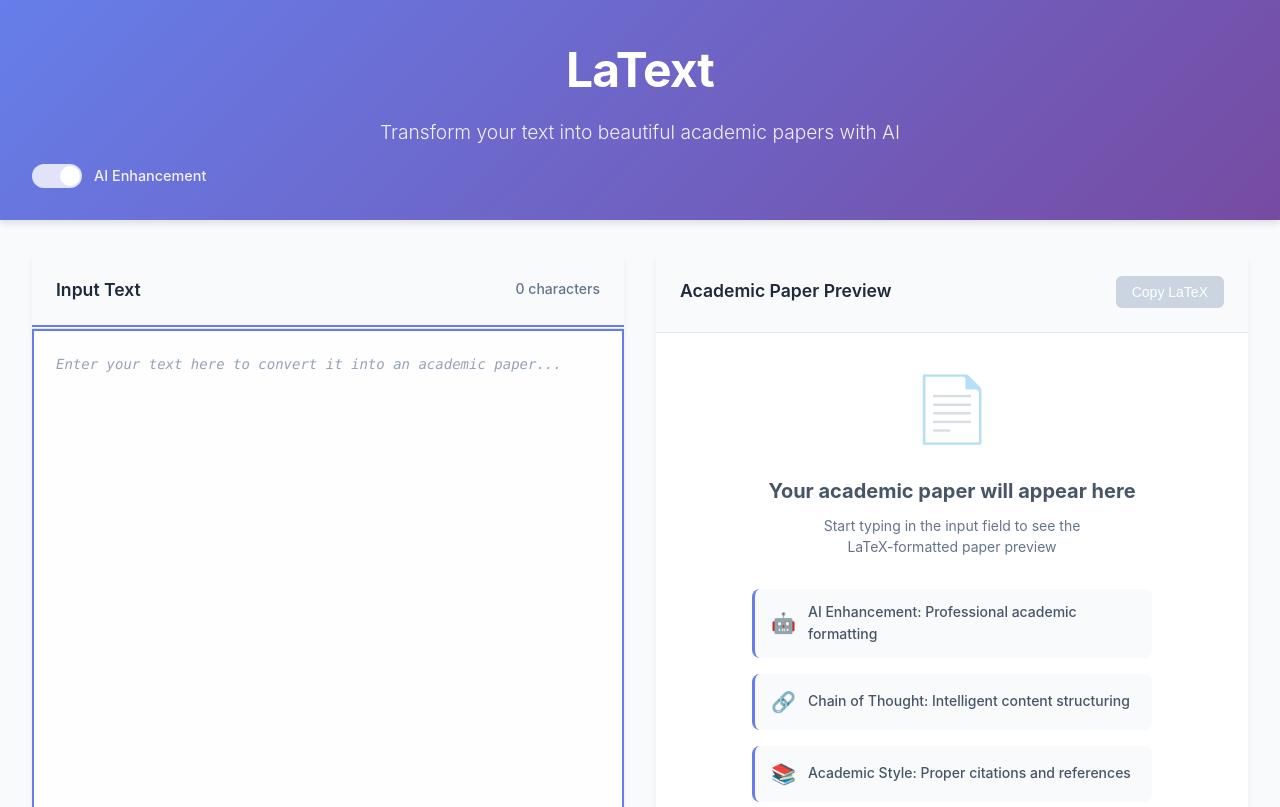
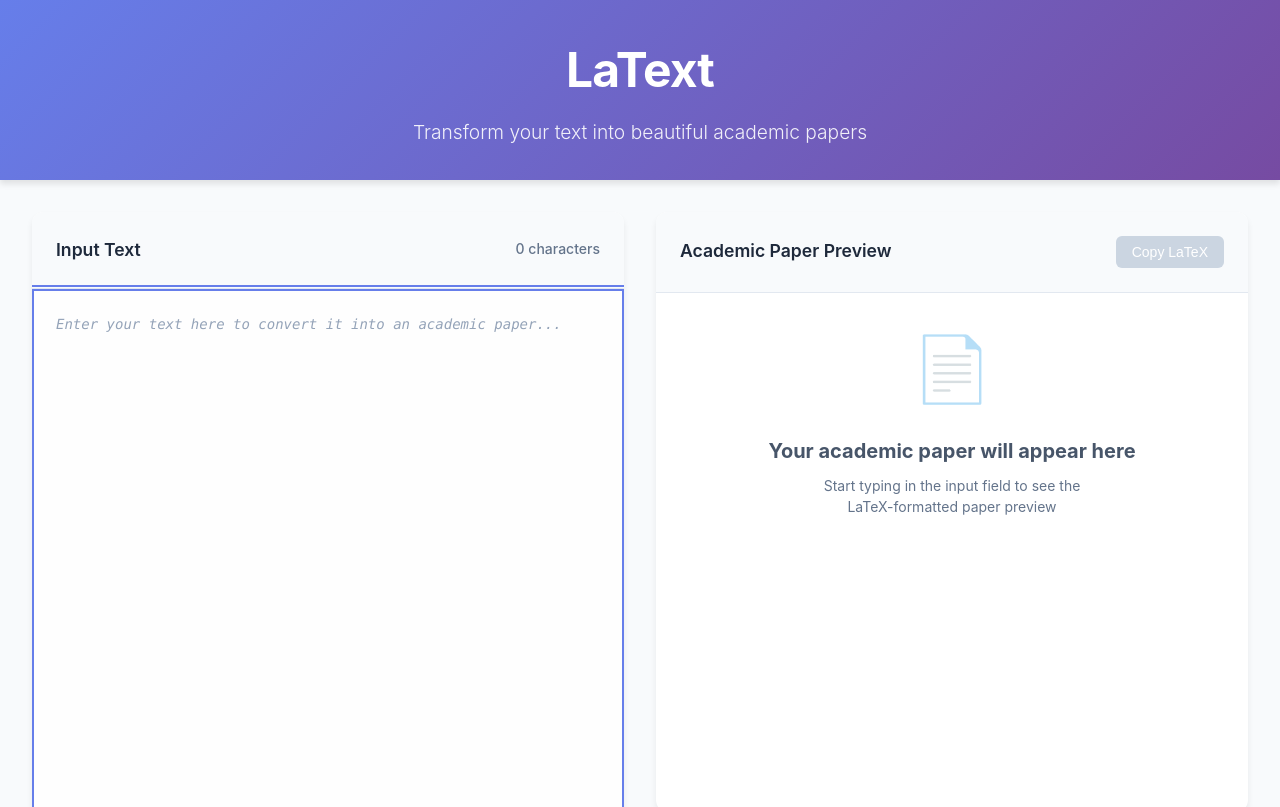
Before and after one commit to tgondil/latext, a React app: page / in a window 1280 px wide. Shown: the top 807 px of the page. Built offline with nearby package versions, Linux system fonts and the light colour scheme.

Commit message:
ui simplification

```diff
--- a/src/App.css
+++ b/src/App.css
@@ -26,57 +26,7 @@
   font-weight: 300;
 }
 
-.header-controls {
-  margin-top: 1rem;
-}
 
-.ai-toggle {
-  display: flex;
-  align-items: center;
-  gap: 0.75rem;
-  cursor: pointer;
-  user-select: none;
-}
-
-.ai-toggle input[type="checkbox"] {
-  display: none;
-}
-
-.toggle-slider {
-  width: 50px;
-  height: 24px;
-  background: rgba(255, 255, 255, 0.3);
-  border-radius: 24px;
-  position: relative;
-  transition: background 0.3s ease;
-}
-
-.toggle-slider::before {
-  content: '';
-  position: absolute;
-  width: 20px;
-  height: 20px;
-  background: white;
-  border-radius: 50%;
-  top: 2px;
-  left: 2px;
-  transition: transform 0.3s ease;
-}
-
-.ai-toggle input[type="checkbox"]:checked + .toggle-slider {
-  background: rgba(255, 255, 255, 0.8);
-}
-
-.ai-toggle input[type="checkbox"]:checked + .toggle-slider::before {
-  transform: translateX(26px);
-}
-
-.toggle-label {
-  font-size: 0.9rem;
-  font-weight: 500;
-  color: white;
-  opacity: 0.9;
-}
 
 .app-content {
   flex: 1;
--- a/src/App.js
+++ b/src/App.js
@@ -11,7 +11,6 @@ function App() {
   const [isLoading, setIsLoading] = useState(false);
   const [error, setError] = useState('');
   const [progress, setProgress] = useState({ current: 0, total: 0 });
-  const [useGemini, setUseGemini] = useState(true);
   const debounceRef = useRef(null);
 
   const handleTextChange = useCallback(async (text) => {
@@ -32,7 +31,6 @@ function App() {
     // Debounce API calls for better UX
     debounceRef.current = setTimeout(async () => {
       try {
-        if (useGemini) {
         setIsLoading(true);
         setProgress({ current: 0, total: 1 });
 
@@ -44,11 +42,6 @@ function App() {
         );
 
         setLatexOutput(latex);
-        } else {
-          // Fallback to original conversion
-          const latex = convertToLatex(text);
-          setLatexOutput(latex);
-        }
       } catch (error) {
         console.error('Error converting text:', error);
         setError(error.message || 'Failed to convert text to LaTeX');
@@ -60,24 +53,13 @@ function App() {
         setIsLoading(false);
       }
     }, 1000); // 1 second debounce
-  }, [useGemini]);
+  }, []);
 
   return (
     <div className="app">
       <header className="app-header">
         <h1>LaText</h1>
-        <p>Transform your text into beautiful academic papers with AI</p>
-        <div className="header-controls">
-          <label className="ai-toggle">
-            <input
-              type="checkbox"
-              checked={useGemini}
-              onChange={(e) => setUseGemini(e.target.checked)}
-            />
-            <span className="toggle-slider"></span>
-            <span className="toggle-label">AI Enhancement</span>
-          </label>
-        </div>
+        <p>Transform your text into beautiful academic papers</p>
       </header>
 
       <div className="app-content">
--- a/src/components/LatexRenderer.css
+++ b/src/components/LatexRenderer.css
@@ -296,34 +296,3 @@
   color: #059669 !important;
   font-size: 0.8rem !important;
 }
-
-/* Feature Hints */
-.feature-hints {
-  margin-top: 2rem;
-  display: flex;
-  flex-direction: column;
-  gap: 1rem;
-  max-width: 400px;
-}
-
-.hint {
-  display: flex;
-  align-items: center;
-  gap: 0.75rem;
-  text-align: left;
-  padding: 0.75rem 1rem;
-  background: #f8fafc;
-  border-radius: 8px;
-  border-left: 3px solid #667eea;
-}
-
-.hint-icon {
-  font-size: 1.25rem;
-  flex-shrink: 0;
-}
-
-.hint span:last-child {
-  font-size: 0.875rem;
-  color: #475569;
-  font-weight: 500;
-}
--- a/src/components/LatexRenderer.js
+++ b/src/components/LatexRenderer.js
@@ -52,20 +52,6 @@ function LatexRenderer({ latex, isLoading, error, progress }) {
         <div className="placeholder-icon">📄</div>
         <h4>Your academic paper will appear here</h4>
         <p>Start typing in the input field to see the LaTeX-formatted paper preview</p>
-        <div className="feature-hints">
-          <div className="hint">
-            <span className="hint-icon">🤖</span>
-            <span>AI Enhancement: Professional academic formatting</span>
-          </div>
-          <div className="hint">
-            <span className="hint-icon">🔗</span>
-            <span>Chain of Thought: Intelligent content structuring</span>
-          </div>
-          <div className="hint">
-            <span className="hint-icon">📚</span>
-            <span>Academic Style: Proper citations and references</span>
-          </div>
-        </div>
       </div>
     );
   };
```
Also changed, not shown: 2 other files (tests, documents, lock files or other folders). Lines whose indentation alone changed are shown as unchanged.
